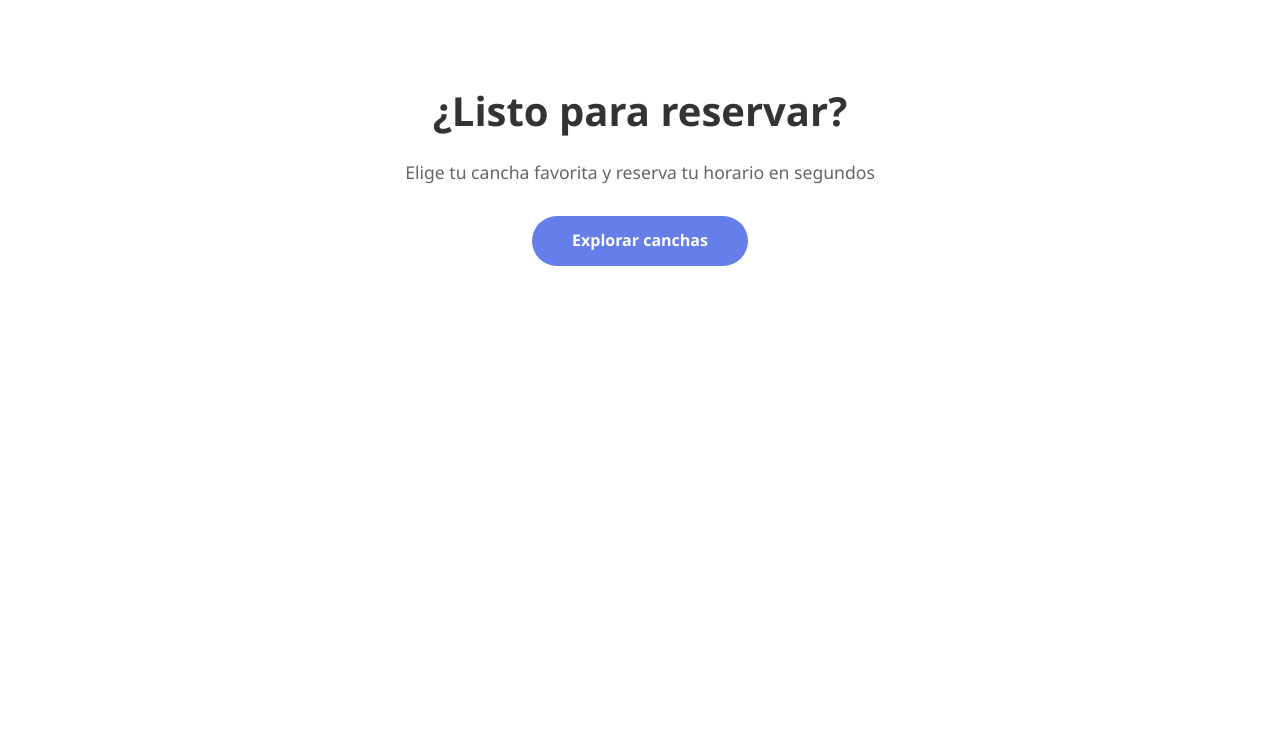
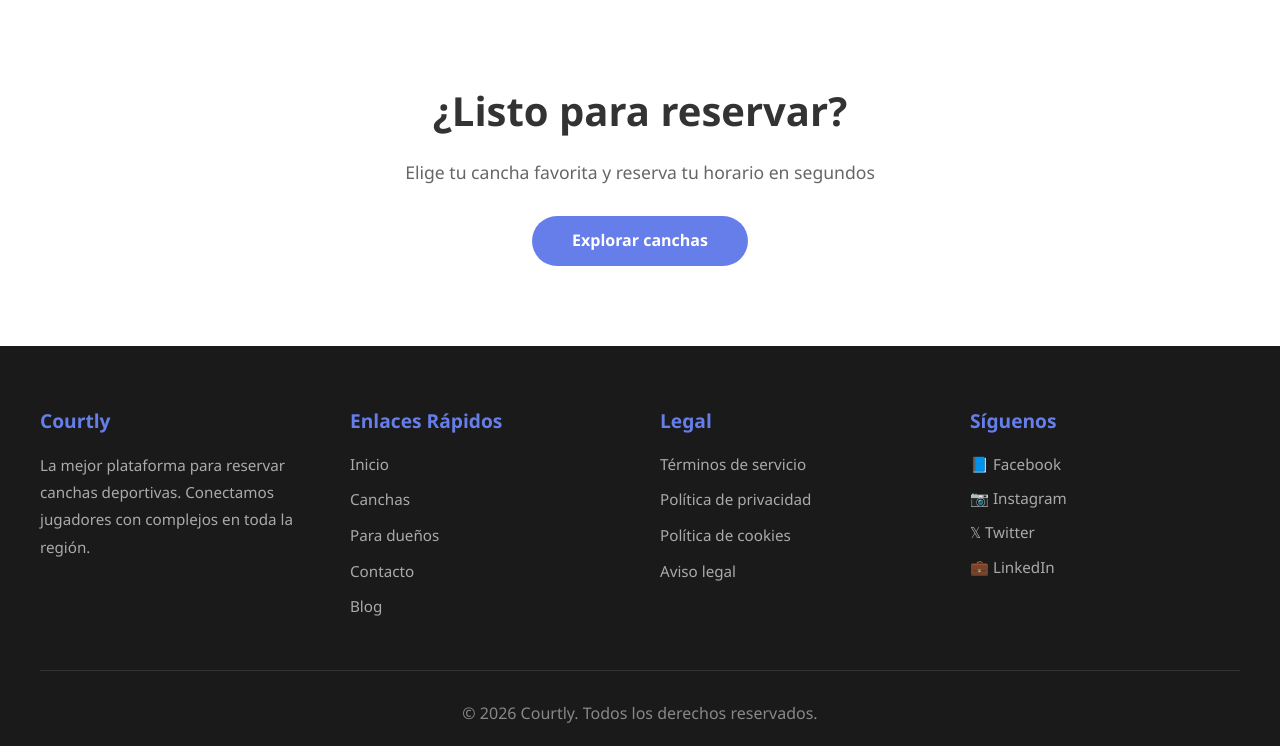
Before and after one commit to GianlucaDamico/ProyectoGS, a Django app: template core/templates/core/complejo_detalle.html in a window 1280 px wide. Shown: the part 1408-2154 px from the top of the page. Before the commit the page ends 1674 px from the top, so only its background shows below. Run offline with Django 4.2, Linux system fonts and the light colour scheme; the template is opened without the code that fills it, so the values that code supplies are empty; parts of the project's set-up code (start-up, migrations or seed data) failed here and were passed over.

Commit message:
Añadir sección de pie de página con información y enlaces en la plantilla de detalle de complejos deportivos

```diff
--- a/core/static/core/complejo.css
+++ b/core/static/core/complejo.css
@@ -1159,3 +1159,88 @@ body {
     transform: translateY(-3px);
     box-shadow: 0 10px 25px rgba(102, 126, 234, 0.3);
 }
+
+
+/* ============ Pre-footer ============ */
+.prefooter {
+    padding: 80px 20px;
+    text-align: center;
+    background: white;
+}
+
+.prefooter h2 {
+    font-size: 2.5rem;
+    margin-bottom: 15px;
+    color: #333;
+}
+
+.prefooter p {
+    font-size: 1.1rem;
+    color: #666;
+    margin-bottom: 30px;
+    max-width: 600px;
+    margin-left: auto;
+    margin-right: auto;
+}
+
+/* ============ Footer ============ */
+.footer {
+    background: #1a1a1a;
+    color: white;
+    padding: 60px 20px 20px;
+}
+
+.footer-container {
+    max-width: 1200px;
+    margin: 0 auto;
+    display: grid;
+    grid-template-columns: repeat(auto-fit, minmax(250px, 1fr));
+    gap: 40px;
+    margin-bottom: 40px;
+}
+
+.footer-section h4 {
+    font-size: 1.2rem;
+    margin-bottom: 15px;
+    color: #667eea;
+}
+
+.footer-section p {
+    color: #aaa;
+    line-height: 1.8;
+    font-size: 0.95rem;
+}
+
+.footer-section ul {
+    list-style: none;
+}
+
+.footer-section ul li {
+    margin-bottom: 10px;
+}
+
+.footer-section a {
+    color: #aaa;
+    text-decoration: none;
+    transition: color 0.3s;
+    font-size: 0.95rem;
+}
+
+.footer-section a:hover {
+    color: #667eea;
+}
+
+.social-links {
+    display: flex;
+    flex-direction: column;
+    gap: 10px;
+}
+
+.footer-bottom {
+    max-width: 1200px;
+    margin: 0 auto;
+    text-align: center;
+    padding-top: 30px;
+    border-top: 1px solid #333;
+    color: #888;
+}
--- a/core/templates/core/complejo_detalle.html
+++ b/core/templates/core/complejo_detalle.html
@@ -207,6 +207,45 @@
     </section>
 
 
+    <footer class="footer">
+        <div class="footer-container">
+            <div class="footer-section">
+                <h4>Courtly</h4>
+                <p>La mejor plataforma para reservar canchas deportivas. Conectamos jugadores con complejos en toda la región.</p>
+            </div>
+            <div class="footer-section">
+                <h4>Enlaces Rápidos</h4>
+                <ul>
+                    <li><a href="#">Inicio</a></li>
+                    <li><a href="#">Canchas</a></li>
+                    <li><a href="#">Para dueños</a></li>
+                    <li><a href="#">Contacto</a></li>
+                    <li><a href="#">Blog</a></li>
+                </ul>
+            </div>
+            <div class="footer-section">
+                <h4>Legal</h4>
+                <ul>
+                    <li><a href="#">Términos de servicio</a></li>
+                    <li><a href="#">Política de privacidad</a></li>
+                    <li><a href="#">Política de cookies</a></li>
+                    <li><a href="#">Aviso legal</a></li>
+                </ul>
+            </div>
+            <div class="footer-section">
+                <h4>Síguenos</h4>
+                <div class="social-links">
+                    <a href="#">📘 Facebook</a>
+                    <a href="#">📷 Instagram</a>
+                    <a href="#">𝕏 Twitter</a>
+                    <a href="#">💼 LinkedIn</a>
+                </div>
+            </div>
+        </div>
+        <div class="footer-bottom">
+            <p>&copy; 2026 Courtly. Todos los derechos reservados.</p>
+        </div>
+    </footer>
 
 </body>
 </html>
```
